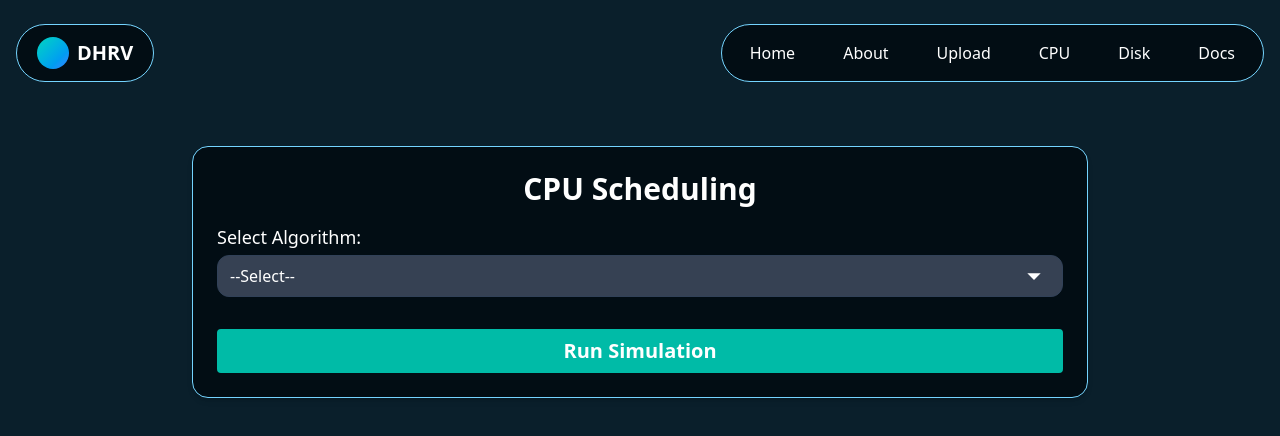
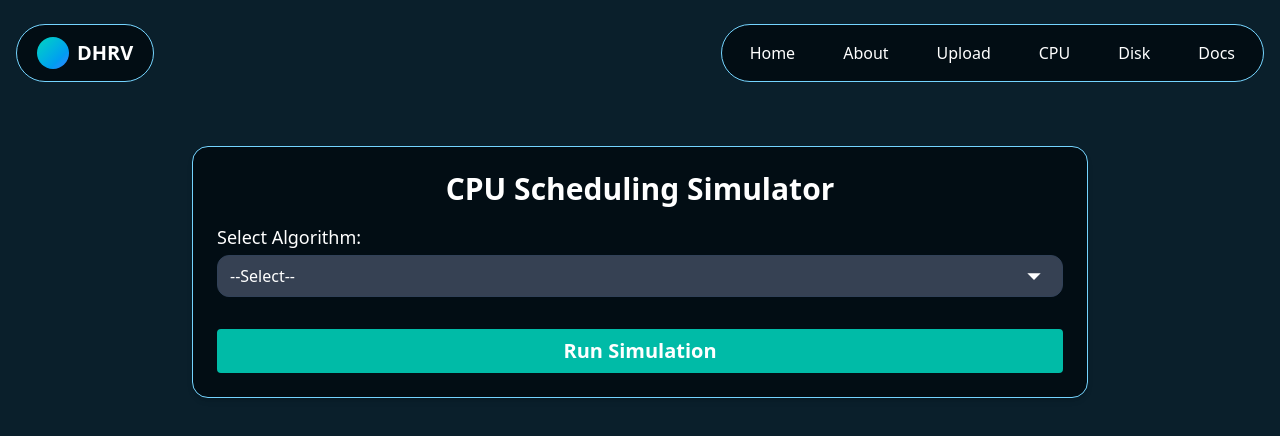
Before and after one commit to vineet-53/os_pbl, a React (Vite) app in the folder client/: page /cpu-scheduling in a window 1280 px wide. Shown: the top 436 px of the page. Built offline with nearby package versions, Linux system fonts and the light colour scheme.

Commit message:
UI inconsistency fixed

```diff
--- a/client/src/Pages/AboutPage.jsx
+++ b/client/src/Pages/AboutPage.jsx
@@ -27,7 +27,7 @@ const teamMembers = [
     section: "B2",
     photo:
       "https://res.cloudinary.com/dn2iyhuoo/image/upload/v1747576592/Screenshot_2025-05-18_001907_xy3ooi.png",
-    role: "Backend Development && File as Prcoess Scheduling Algorithm",
+    role: "Backend Development && File as Process Scheduling Algorithm",
   },
 ];
 
--- a/client/src/components/InputDataPage/InputDataPage.jsx
+++ b/client/src/components/InputDataPage/InputDataPage.jsx
@@ -107,9 +107,8 @@ export default function InputDataPage() {
       <Navbar />
       <div className="max-w-4xl mx-auto bg-[#01090fcb] border border-sky-300 mt-10 rounded-2xl shadow-md p-6">
         <h1 className="text-3xl font-bold text-center text-white mb-4">
-          CPU Scheduling
+          CPU Scheduling Simulator
         </h1>
-
 
         <div className="mb-4">
           <label className="block font-medium mb-1 text-lg text-white">
```
